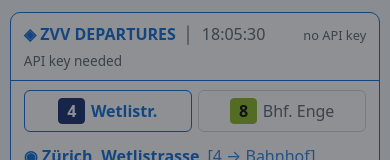
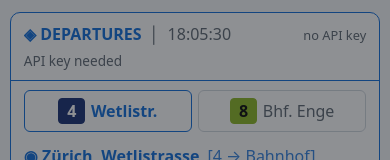
Before and after one commit to infogrind/zvv, a plain HTML site: page index.html in a window 390 px wide. Shown: the top 160 px of the page. Drawn offline with Linux system fonts and the light colour scheme.

Commit message:
Keep the header on one line on phones
Drop "ZVV" from the header so the clock and the update age fit next to it,
and keep the row from wrapping: if space still runs out, the logo text is
cut with an ellipsis instead.

Co-Authored-By: Claude Opus 5.5 <noreply@anthropic.com>
Claude-Session: https://claude.ai/code/session_011h1tpKhZoVbkpW3KhY4Jde

```diff
--- a/index.html
+++ b/index.html
@@ -22,7 +22,7 @@
 <body>
   <main class="board" aria-live="polite">
     <header class="title-row">
-      <span class="logo">◈ ZVV DEPARTURES</span>
+      <span class="logo">◈ DEPARTURES</span>
       <span class="sep">│</span>
       <span id="clock" class="clock"></span>
       <span id="age" class="age"></span>
--- a/style.css
+++ b/style.css
@@ -70,18 +70,28 @@ button {
   overflow: hidden;
 }
 
+/* One line on any phone: the logo text gives way ("◈ DEPAR…") before the
+ * clock or the update age would wrap. */
 .title-row {
   display: flex;
-  flex-wrap: wrap;
+  flex-wrap: nowrap;
   align-items: baseline;
   gap: 0.5rem;
   padding: 0.6rem 0.8rem 0.2rem;
 }
 
 .logo {
+  min-width: 0;
+  overflow: hidden;
   color: var(--frame);
   font-weight: bold;
+  text-overflow: ellipsis;
   white-space: nowrap;
+}
+
+.sep,
+.clock {
+  flex: none;
 }
 
 .sep,
```
Also changed, not shown: docs/screenshots/board.png, docs/screenshots/nearby-board-dark.png, docs/screenshots/nearby-stops.png.
